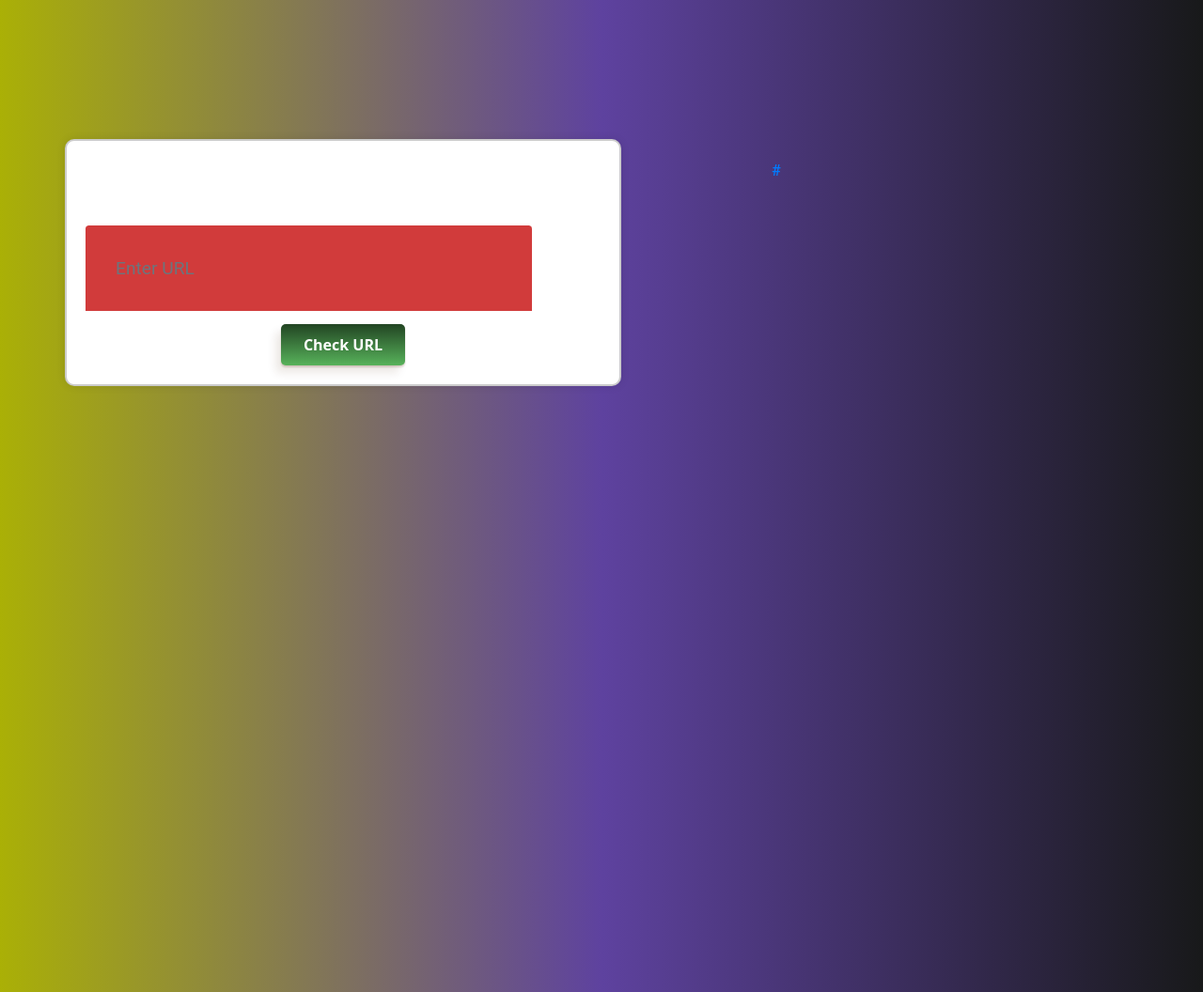
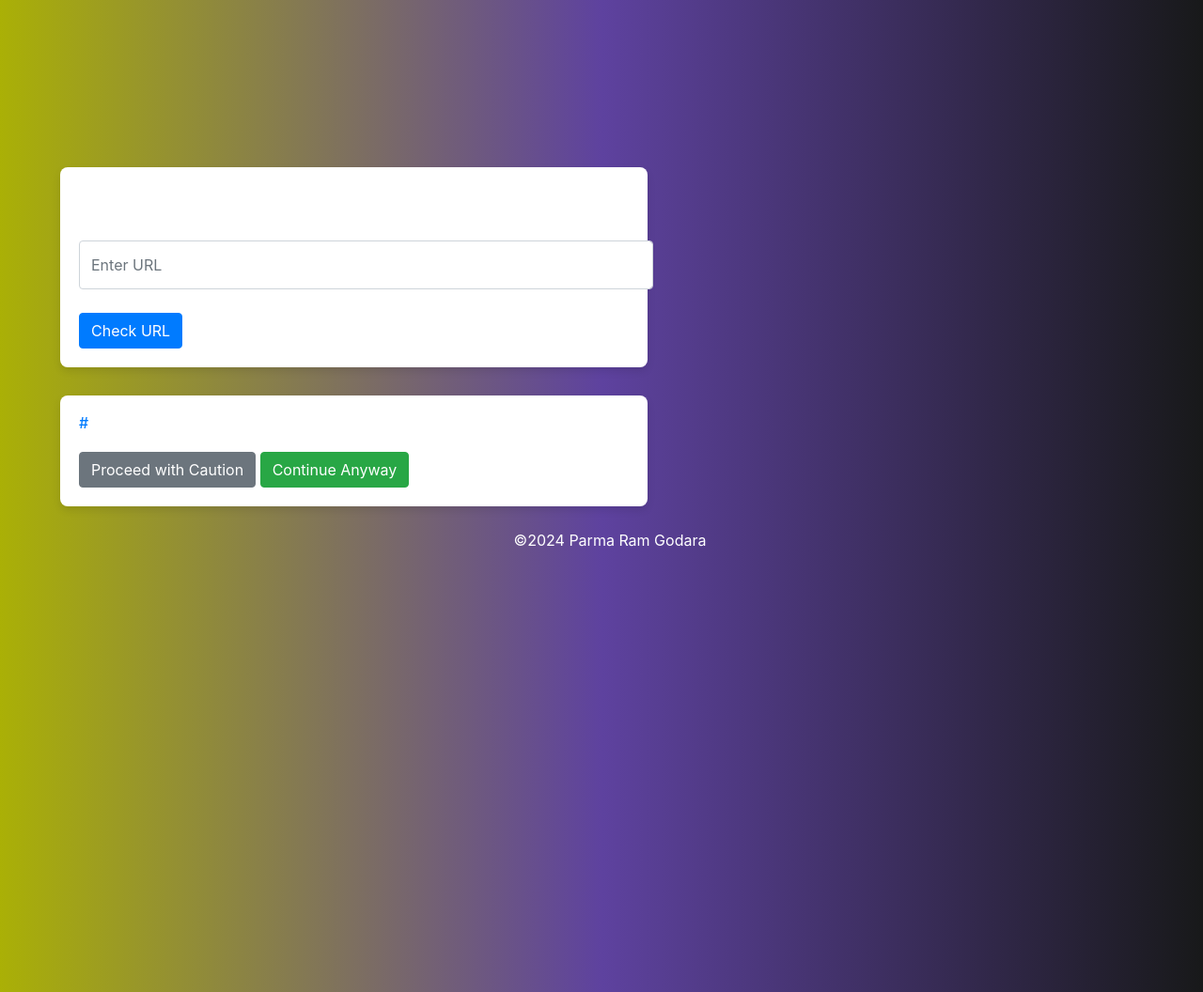
Before and after one commit to premgodara-oss/URL-Safety-Checker, a Flask app: template templates/index.html in a window 1280 px wide. Shown: the whole page at 94% size. Run offline with Flask 2, Linux system fonts and the light colour scheme; the template is opened without the code that fills it: most values are stand-ins (such as "Sample title", 1, 10 or a date in 2020); parts of the project's set-up code (start-up, migrations or seed data) failed here and were passed over; some libraries are stand-ins or nearby versions.

Commit message:
index.html

```diff
--- a/templates/index.html
+++ b/templates/index.html
@@ -4,85 +4,87 @@
     <meta charset="UTF-8">
     <meta http-equiv="X-UA-Compatible" content="IE=edge">
     <meta name="viewport" content="width=device-width, initial-scale=1.0">
-    <meta name="description" content="This website is developed for identifying the safety of URLs.">
-    <meta name="keywords" content="phishing url, phishing, cyber security, machine learning, classifier, python">
-
+    <meta name="description" content="Website to assess the safety of URLs.">
+    <meta name="keywords" content="phishing detection, URL safety, cybersecurity, machine learning">
+    <meta name="author" content="Parma Ram">
 
     <!-- Bootstrap CSS -->
     <link rel="stylesheet" href="https://stackpath.bootstrapcdn.com/bootstrap/4.5.0/css/bootstrap.min.css"
         integrity="sha384-9aIt2nRpC12Uk9gS9baDl411NQApFmC26EwAOH8WgZl5MYYxFfc+NcPb1dKGj7Sk" crossorigin="anonymous">
 
-    <!-- Custom CSS -->
     <link href="static/styles.css" rel="stylesheet">
+    <title>URL Safety Checker</title>
 
     <style>
         body {
-            font-family: 'Roboto', sans-serif;
-            background-color: #f3f3f3;
+            background-color: #f8f9fa;
         }
         .container {
-            text-align: center;
+            margin-top: 50px;
+        }
+        .form-container {
             padding: 20px;
+            background-color: #ffffff;
+            border-radius: 8px;
+            box-shadow: 0 4px 8px rgba(0,0,0,0.1);
         }
-        .form {
-            border: 2px solid #ccc;
+        .form-container h2 {
+            margin-bottom: 20px;
+        }
+        .form-container .form-group {
+            margin-bottom: 15px;
+        }
+        .form-container .form-control {
+            border-radius: 4px;
+        }
+        .form-container button {
+            border-radius: 4px;
+            margin-top: 10px;
+        }
+        .result-container {
+            margin-top: 30px;
             padding: 20px;
-            border-radius: 10px;
-            background-color: #fff;
-            box-shadow: 0 0 10px rgba(0, 0, 0, 0.1);
+            background-color: #ffffff;
+            border-radius: 8px;
+            box-shadow: 0 4px 8px rgba(0,0,0,0.1);
         }
-        .button {
-            background-color: #4CAF50;
-            border: none;
-            color: white;
-            padding: 10px 24px;
-            text-align: center;
-            text-decoration: none;
-            display: inline-block;
-            font-size: 16px;
-            margin-top: 10px;
-            cursor: pointer;
-            border-radius: 5px;
-            transition: background-color 0.3s;
+        .result-container h3 {
+            margin-bottom: 20px;
         }
-        .button:hover {
-            background-color: #45a049;
-        }
-        #button1, #button2 {
-            display: none;
+        .result-container a {
+            color: #007bff;
         }
     </style>
-    <title>URL Detection</title>
 </head>
+
 <body>
 
 <div class="container">
     <div class="row">
-        <div class="form col-md" id="form1">
-            <h2>PHISHING URL DETECTION</h2>
+        <div class="col-md-6 form-container">
+            <h2>URL Safety Checker</h2>
 
-            <br>
-            <form action="/" method="POST">
-                <input type="text" class="form-control form__input" name="url" id="url" placeholder="Enter URL" required>
-                <button type="submit" class="button">Check URL</button>
+            <form action="/" method="post">
+                <div class="form-group">
+                    <input type="text" class="form-control" name="url" id="url" placeholder="Enter URL" required>
+                </div>
+                <button class="btn btn-primary" type="submit">Check URL</button>
             </form>
-
         </div>
 
-        <div class="col-md" id="form2">
-
-            <br>
-            <h6 class="right"><a href="{{ url }}" target="_blank">{{ url }}</a></h6>
-
-            <br>
+        <div class="col-md-6 result-container">
+            <h6><a href="{{ url }}" target="_blank">{{ url }}</a></h6>
             <h3 id="prediction"></h3>
-            <button class="button" id="button2" onclick="window.open('{{url}}')" target="_blank">Still want to Continue</button>
-            <button class="button" id="button1" onclick="window.open('{{url}}')" target="_blank">Continue</button>
+            <button class="btn btn-secondary" id="button2" role="button" onclick="window.open('{{ url }}')" target="_blank">Proceed with Caution</button>
+            <button class="btn btn-success" id="button1" role="button" onclick="window.open('{{ url }}')" target="_blank">Continue Anyway</button>
         </div>
     </div>
+    <footer class="text-center mt-4">
+        <p>©2024 Parma Ram Godara</p>
+    </footer>
 </div>
 
-<!-- Bootstrap JS -->
+<!-- JavaScript -->
 <script src="https://code.jquery.com/jquery-3.5.1.slim.min.js"
         integrity="sha384-DfXdz2htPH0lsSSs5nCTpuj/zy4C+OGpamoFVy38MVBnE+IbbVYUew+OrCXaRkfj"
         crossorigin="anonymous"></script>
@@ -96,23 +98,21 @@
 <script>
     let x = '{{ xx }}';
     let num = x * 100;
-
+    if (0 <= x && x < 0.50) {
+        num = 100 - num;
+    }
+    let txtx = num.toString();
+    let label;
     if (x <= 1 && x >= 0.50) {
-        num = 100 - num;
+        label = "The website is " + txtx + "% safe to use.";
+        document.getElementById("prediction").innerHTML = label;
         document.getElementById("button1").style.display = "block";
     } else if (0 <= x && x < 0.50) {
-        num = num;
+        label = "The website is " + txtx + "% unsafe to use.";
+        document.getElementById("prediction").innerHTML = label;
         document.getElementById("button2").style.display = "block";
     }
+</script>
 
-    let txtx = num.toString();
-    if (x <= 1 && x >= 0.50) {
-        var label = "Website is " + txtx + "% safe to use...";
-        document.getElementById("prediction").innerHTML = label;
-    } else if (0 <= x && x < 0.50) {
-        var label = "Website is " + txtx + "% unsafe to use..."
-        document.getElementById("prediction").innerHTML = label;
-    }
-</script>
 </body>
 </html>
```
Lines whose indentation alone changed are shown as unchanged.
